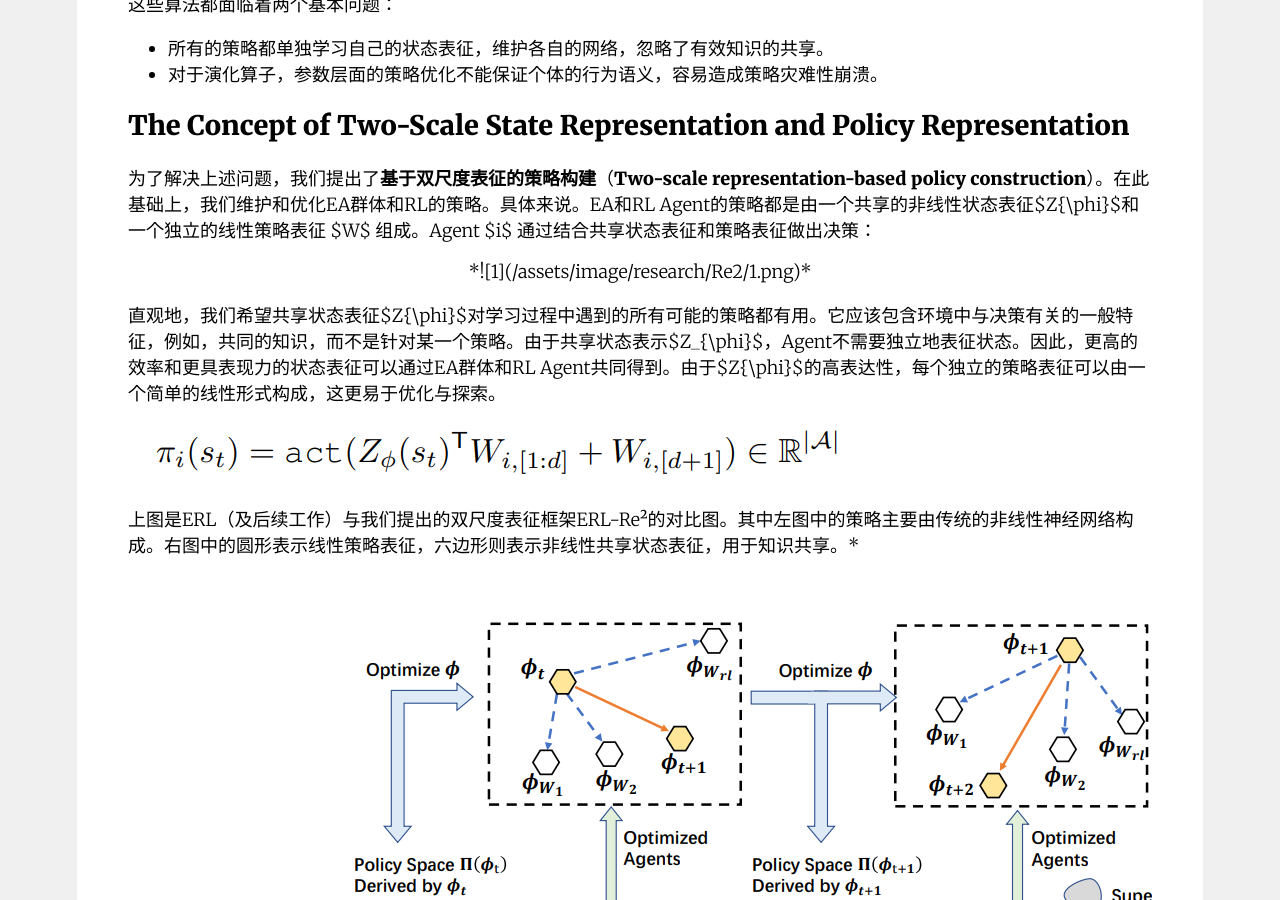
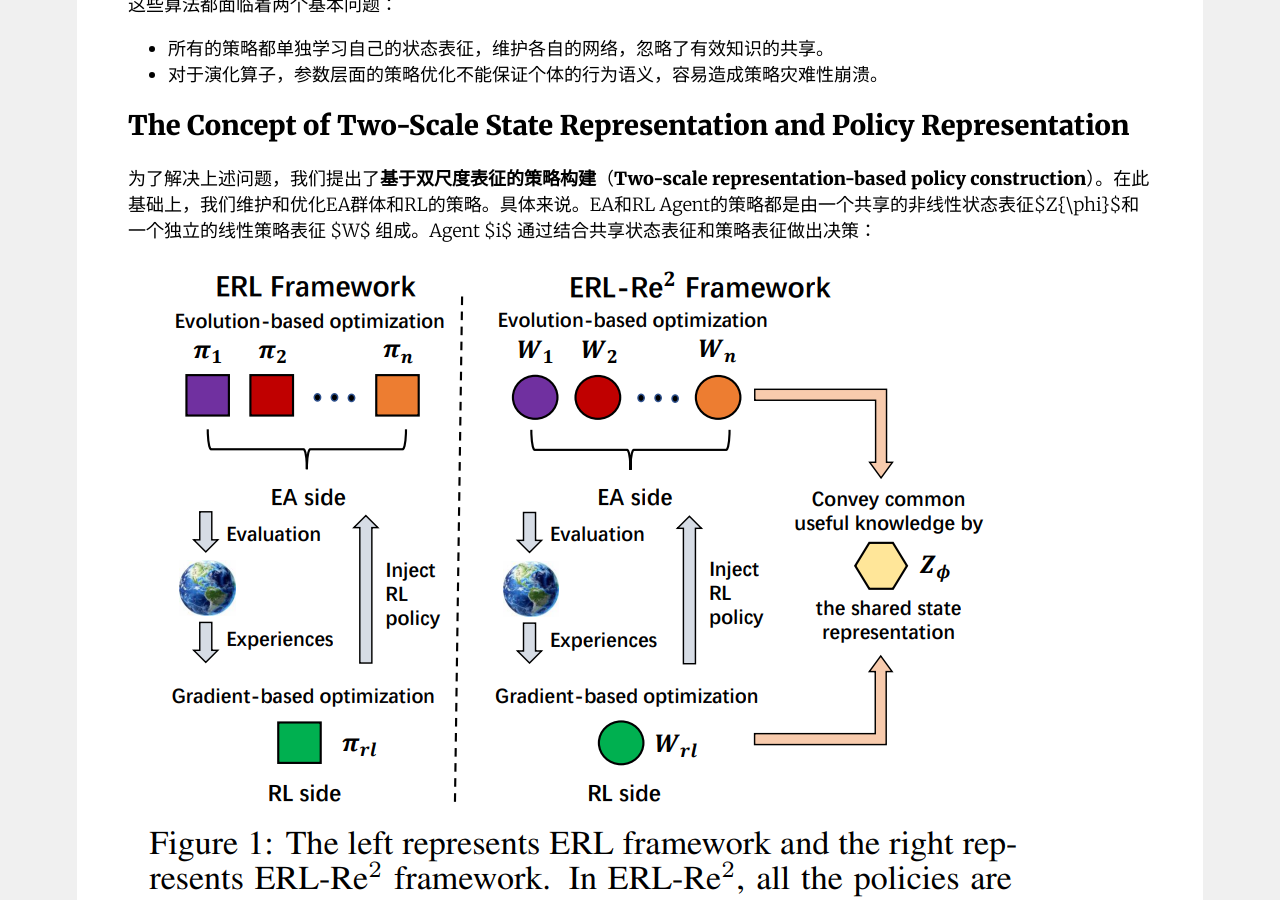
Before and after one commit to TJU-DRL-LAB/rl.beiyang.ren, a Jekyll site: the page built from _posts/2023-09-10-Re2.md, in a window 1280 px wide and 900 px high, scrolled down 1924 px. Built offline with Jekyll 4.4.1, drawn with Linux system fonts in a browser that asks for light colours; comment, search, counter and statistics services are not loaded.

Commit message:
Update Site

```diff
--- a/_posts/2023-09-10-Re2.md
+++ b/_posts/2023-09-10-Re2.md
@@ -40,9 +40,8 @@ ERL工作后，许多基于ERL基本框架的相关工作随之产生，例如CE
 ## The Concept of Two-Scale State Representation and Policy Representation
 为了解决上述问题，我们提出了**基于双尺度表征的策略构建**（**Two-scale representation-based policy construction**）。在此基础上，我们维护和优化EA群体和RL的策略。具体来说。EA和RL Agent的策略都是由一个共享的非线性状态表征$Z{\phi}$和一个独立的线性策略表征 $W$ 组成。Agent $i$ 通过结合共享状态表征和策略表征做出决策：
 
-<div style="display: flex;width: 100%;justify-content: center;">
-*![1](/assets/image/research/Re2/1.png)*
-</div>
+![1](/assets/image/research/Re2/1.png)
+
 直观地，我们希望共享状态表征$Z{\phi}$对学习过程中遇到的所有可能的策略都有用。它应该包含环境中与决策有关的一般特征，例如，共同的知识，而不是针对某一个策略。由于共享状态表示$Z_{\phi}$，Agent不需要独立地表征状态。因此，更高的效率和更具表现力的状态表征可以通过EA群体和RL Agent共同得到。由于$Z{\phi}$的高表达性，每个独立的策略表征可以由一个简单的线性形式构成，这更易于优化与探索。
 
 ![6a224755e7478c57e45d7a91c514a23c.png](/assets/image/research/Re2/2.png)
```
Also changed, not shown: 5 other files.
